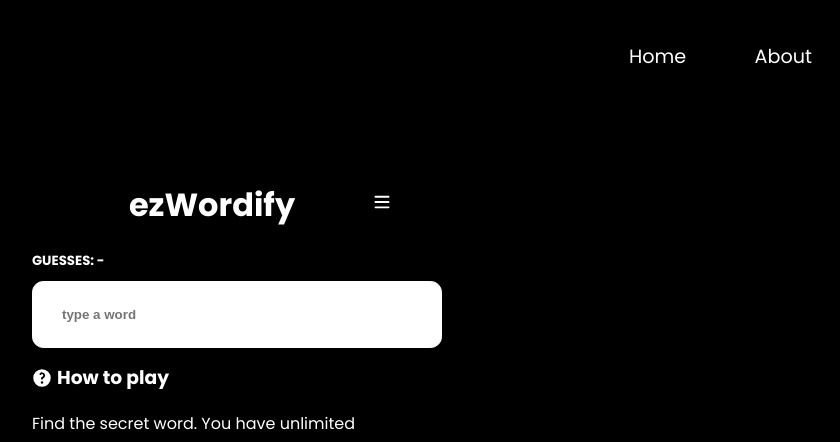
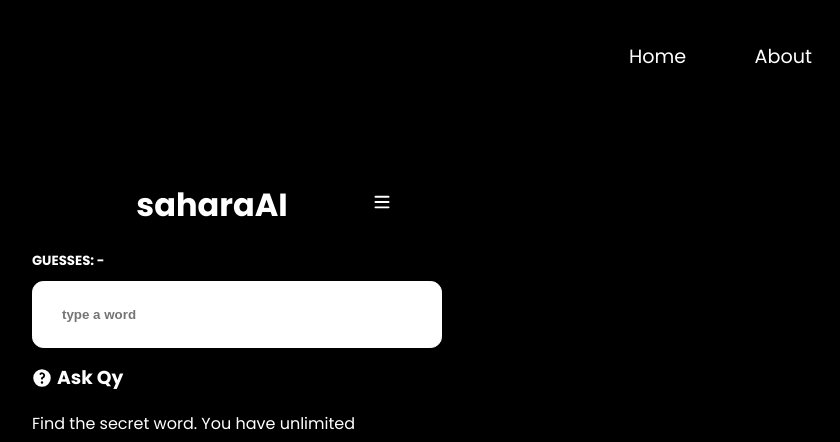
Before and after one commit to afaqez/ezWordify, a plain HTML site: page index.html in a window 1280 px wide. Shown: the top 442 px of the page, without its empty margins (396-1236 px from the left). Drawn offline with Linux system fonts and the light colour scheme.

Commit message:
Update index.html

```diff
--- a/index.html
+++ b/index.html
@@ -5,7 +5,7 @@
     <meta name="viewport" content="width=device-width, initial-scale=1.0" />
     <link rel="stylesheet" href="css/index.css" />
     <link rel="icon" href="assets/images/favicon.ico" type="image/x-icon">
-    <title>ezWordify</title>
+    <title>saharaAI</title>
   </head>
   <body>
     <div class="container">
@@ -21,7 +21,7 @@
       </div>
       <div class="card">
         <div class="top-heading">
-          <h1>ezWordify</h1>
+          <h1>saharaAI</h1>
           <div class="menu-icon">
             <svg
               xmlns="http://www.w3.org/2000/svg"
@@ -54,7 +54,7 @@
                     <path fill-rule="evenodd" d="M15 8A7 7 0 1 1 1 8a7 7 0 0 1 14 0Zm-6 3.5a1 1 0 1 1-2 0 1 1 0 0 1 2 0ZM7.293 5.293a1 1 0 1 1 .99 1.667c-.459.134-1.033.566-1.033 1.29v.25a.75.75 0 1 0 1.5 0v-.115a2.5 2.5 0 1 0-2.518-4.153.75.75 0 1 0 1.061 1.06Z" clip-rule="evenodd" />
                   </svg>
                 <div class="how-to-text">
-                    <h3>How to play</h3>
+                    <h3>Ask Qy</h3>
                 </div>
 
             </div>
```
